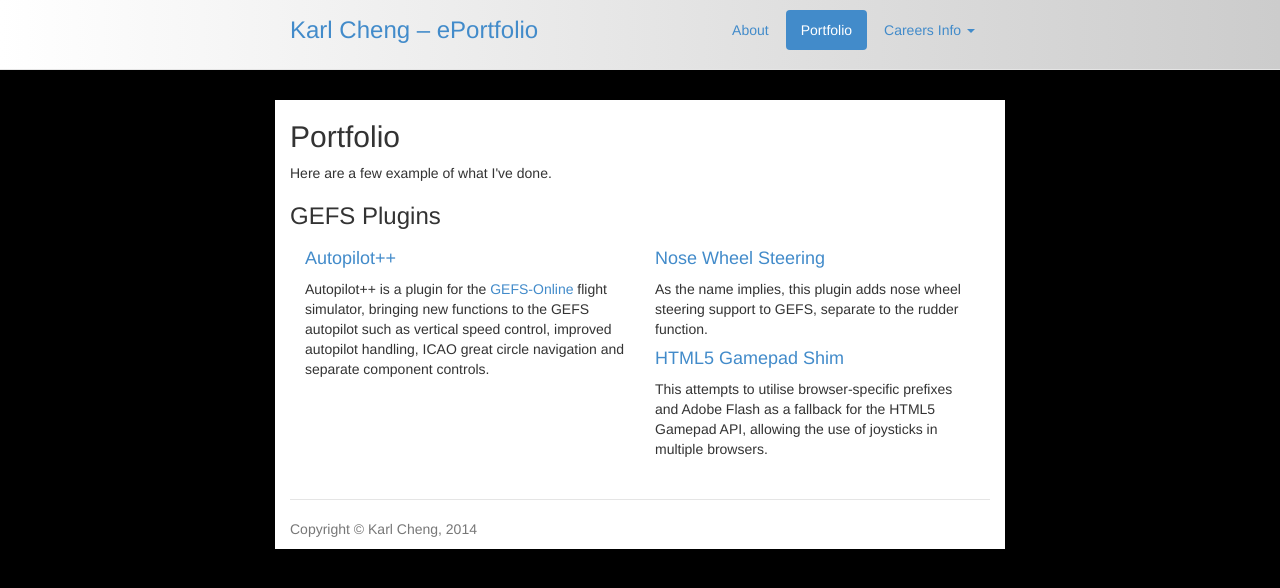
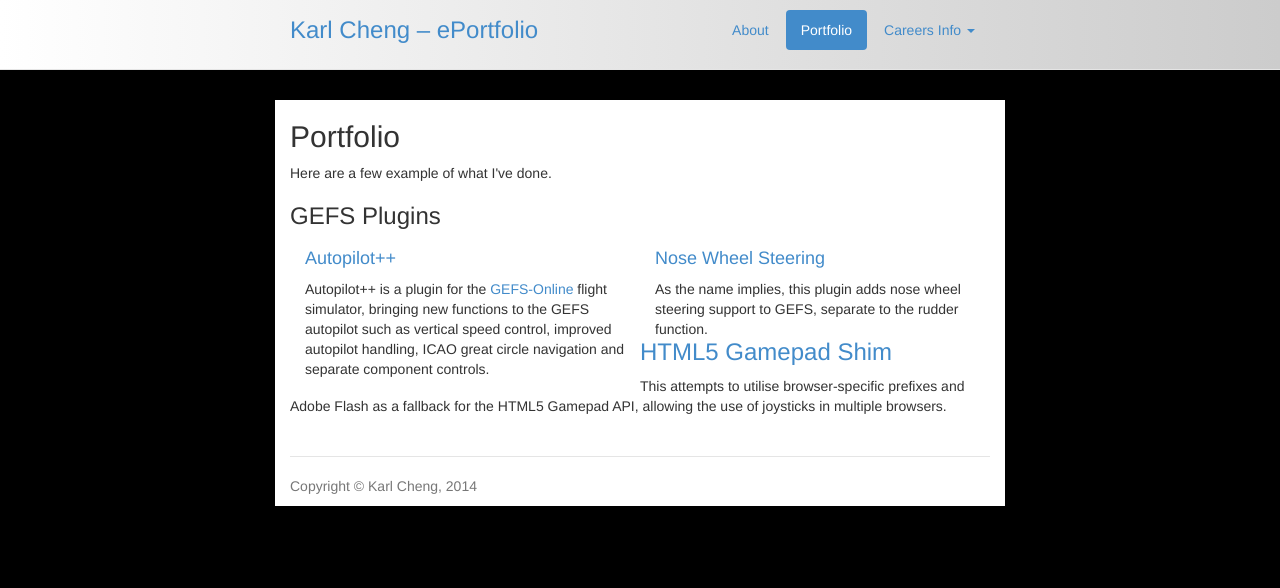
Before and after one commit to Qantas94Heavy/qantas94heavy.github.io, a Jekyll site: the page built from portfolio.md, in a window 1280 px wide. Shown: the top 588 px of the page. Built offline with Jekyll 4.4.1, drawn with Linux system fonts in a browser that asks for light colours.

```diff
--- a/_layouts/default.html
+++ b/_layouts/default.html
@@ -13,7 +13,7 @@
     <link href="{{ site.baseurl }}/dist/css/bootstrap.css" rel="stylesheet">
 
     <!-- Custom styles for this template -->
-    <link href="{{ site.baseurl }}/css/jumbotron-narrow.css" rel="stylesheet">
+    <link href="{{ site.baseurl }}/css/default.css" rel="stylesheet">
   </head>
   <body>
     <div class="header">
--- a/portfolio.md
+++ b/portfolio.md
@@ -23,10 +23,8 @@ layout: default
     As the name implies, this plugin adds nose wheel steering support to GEFS, separate to the rudder function.
   </div>
 
-  <div class="col-lg-6">
-    <h4><a href="//github.com/Qantas94Heavy/gamepad-shim">HTML5 Gamepad Shim</a></h4>
+  <h3><a href="//github.com/Qantas94Heavy/gamepad-shim">HTML5 Gamepad Shim</a></h3>
 
-    This attempts to utilise browser-specific prefixes and Adobe Flash as a fallback for the HTML5 Gamepad API,
-    allowing the use of joysticks in multiple browsers.
-  </div>
+  This attempts to utilise browser-specific prefixes and Adobe Flash as a fallback for the HTML5 Gamepad API,
+  allowing the use of joysticks in multiple browsers.
 </div>
```
Also changed, not shown: css/default.css (renamed from css/jumbotron-narrow.css).
